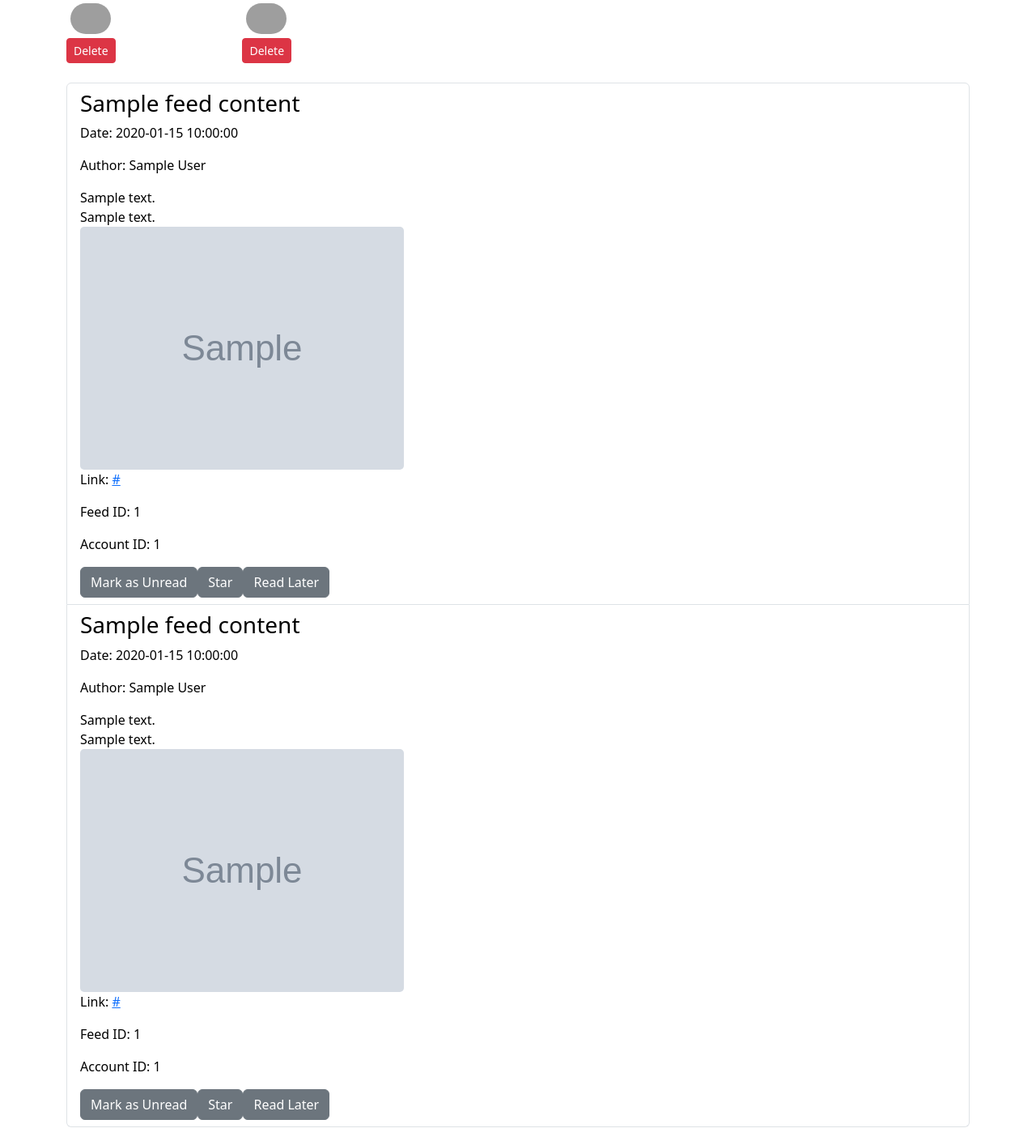
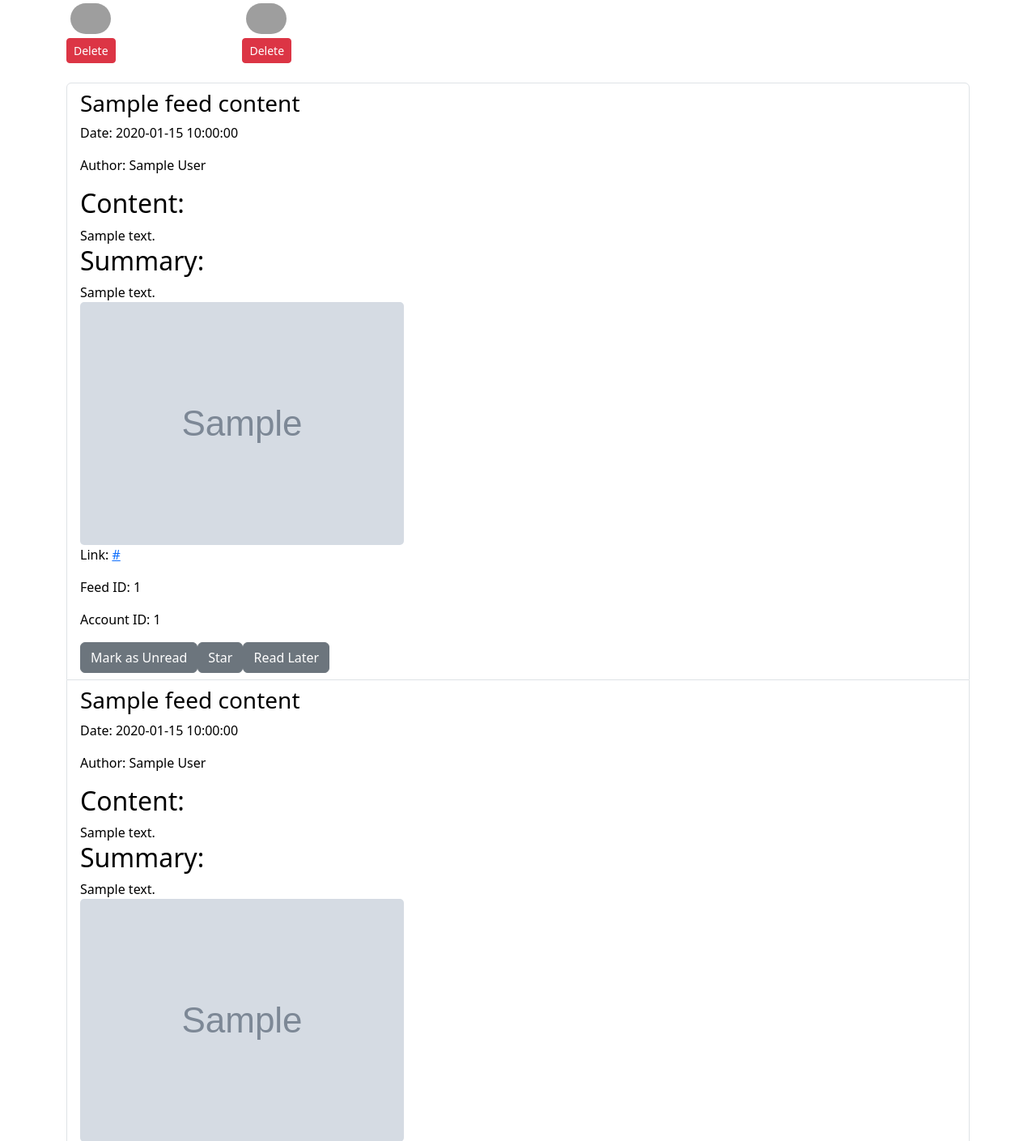
Before and after one commit to Quantlight/Fast-Feed, a Flask app: template templates/rss.html in a window 1280 px wide. Shown: the part 398-1807 px from the top of the page at 81% size. Run offline with Flask 3, Linux system fonts and the light colour scheme; the template is opened without the code that fills it: values that come from a table or form of the project are taken from there, most other values are stand-ins (such as "Sample title", 1, 10 or a date in 2020); grey boxes marked "Sample" are stand-in pictures; some libraries are stand-ins or nearby versions; grey boxes are pictures that could not be loaded.

Commit message:
More Readable

```diff
--- a/App/templates/rss.html
+++ b/App/templates/rss.html
@@ -90,9 +90,19 @@
                     <h3>{{ entry.title }}</h3>
                     <p>Date: {{ entry.date }}</p>
                     <p>Author: {{ entry.author }}</p>
-                    <div class="short-description">{{ entry.short_description | safe}}</div> <!-- Added a class for short description -->
+                    <h2>Content:</h2>
+                    <!-- Added a class for Contents -->
+                    <div class="short-description">{{ entry.short_description | safe}}</div>
                     <div class="full-content" >{{ entry.full_content | safe}}</div>
-                    <div class="summarized-content">{{ entry.summarized_content | safe}}</div> <!-- Added a class for full content -->
+                    <h2>Summary:</h2>
+                    <!-- Added a class for Summarized content -->
+                    <div class="summarized-content">
+                        {% if entry.summarized_content %}
+                            {{ entry.summarized_content | safe }}
+                        {% else %}
+                            <p>No summarized content available. You can Click on Summarized Article button to Generate a summary. </p>
+                        {% endif %}
+                    </div>
                     {% if entry.img %}
                         <img src="{{ entry.img }}" alt="Image" class="img-fluid">
                     {% endif %}
```
